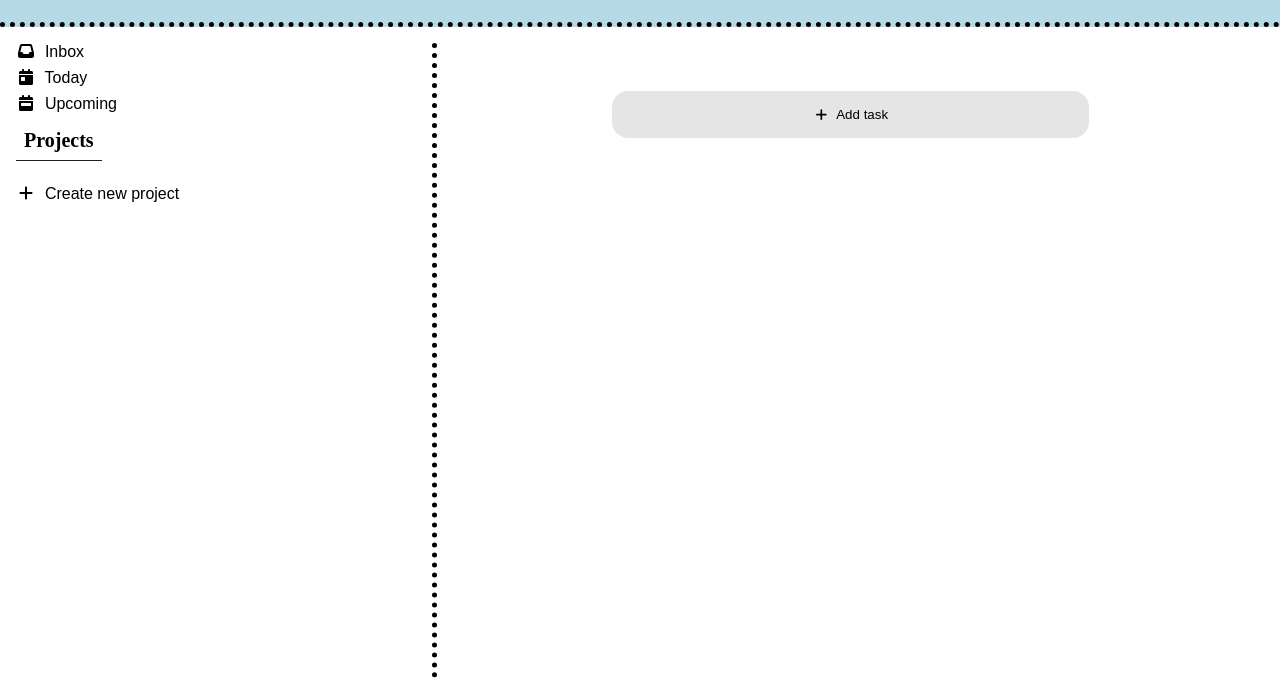
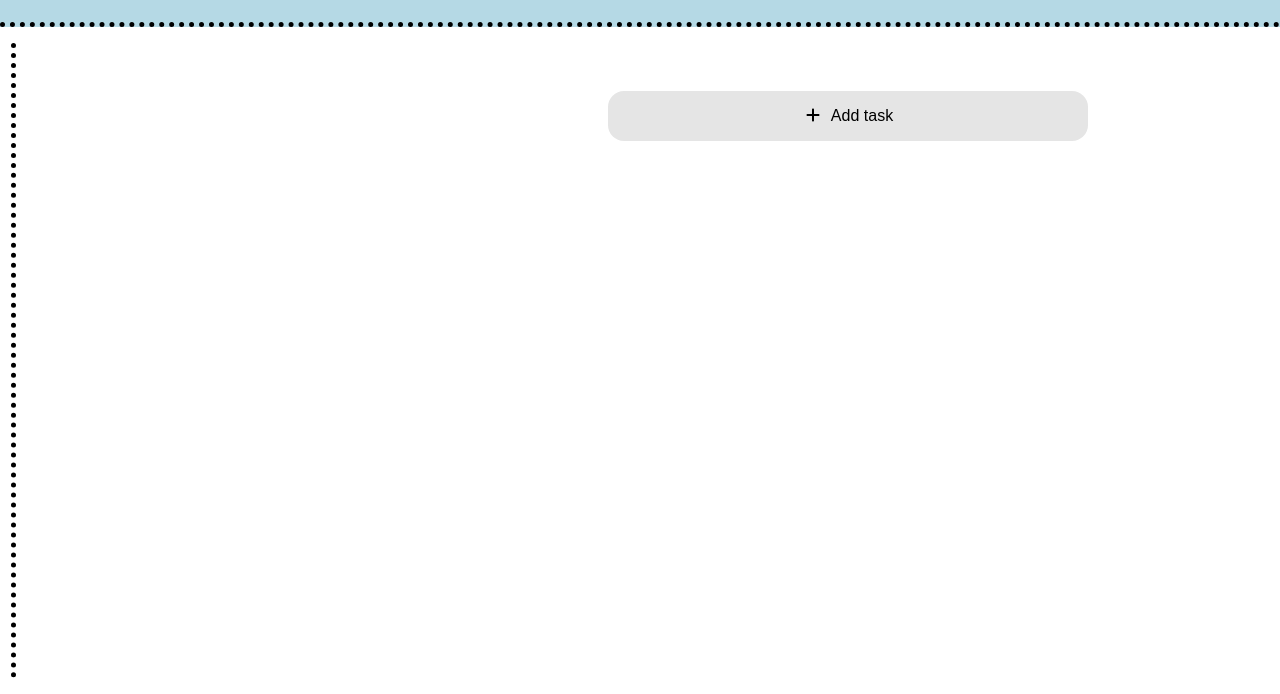
Before and after one commit to atielking98/odin-todo, a website built with webpack: page dist/index.html in a window 1280 px wide. Both pictures are taken after a click on the button 25 px from the left and 78 px from the top of the page. Shown: the part 106-800 px from the top of the page. Built offline with nearby package versions, Linux system fonts and the light colour scheme.

Commit message:
collapsing sidebar

```diff
--- a/src/pageevents.js
+++ b/src/pageevents.js
@@ -12,6 +12,14 @@ export default function domEvents() {
     console.log("hi");
     d.addEventListener('click', (e) => {
         console.log(e.target);
+
+        // Click on sidebar icon, toggles collapsing sidebar
+        if (e.target.matches('.sidebar-btn')) {
+            console.log("hi");
+            const sidebar = document.getElementById('sidebar');
+            sidebar.classList.toggle('collapsed');
+        }
+
         // Display add task form
         // Cancel add task form
         // Submit add task form
@@ -25,6 +33,5 @@ export default function domEvents() {
         // Click on today
         // Click on upcoming
         // Click on home
-        // Click on sidebar icon
     })
 }
--- a/src/pageload.js
+++ b/src/pageload.js
@@ -1,4 +1,4 @@
-export default function pageLoad() {
+export default function initialPageLoad() {
     console.log('I get called from page-load.js!');
     const content = document.createElement('div');
     content.className = 'content';
@@ -31,7 +31,7 @@ export default function pageLoad() {
     const main = document.createElement('div');
     main.className = 'main';
     main.innerHTML = `
-    <div class="menu">
+    <div id="sidebar">
         <button class="btn active" id="inbox"><i class="fas fa-inbox fa-fw"></i>&nbsp; Inbox</button>
         <button class="btn" id="today"><i class="fas fa-calendar-day fa-fw"></i>&nbsp; Today</button>
         <button class="btn" id="week"><i class="fas fa-calendar-week fa-fw"></i>&nbsp; Upcoming</button>
--- a/src/style.css
+++ b/src/style.css
@@ -33,21 +33,22 @@
     padding: 1rem;
 }
 
-.menu {
+#sidebar {
     display: flex;
     flex-direction: column;
     align-items: flex-start;
-    font-size: 1rem;
     gap: 8px;
+    border-right: 5px dotted black;
+    transition: 200ms ease;
 }
 
-
-.task-container {
-    border-left: 5px dotted black
+#sidebar button {
+    font-size: 1rem;
 }
 
-.menu button {
-    font-size: 1rem;
+#sidebar.collapsed {
+    transform: translateX(-100%);
+    transition: 200ms ease;
 }
 
 .project-section-title {
@@ -92,7 +93,9 @@ button {
     background-color: var(--dark-gray);
     border-radius: 1rem;
     transition: all .5s ease;
+    font-size: 1rem;
 }
+
 
 .task-container .btn i {
     transition: all .5s ease;
@@ -118,3 +121,11 @@ button {
 .high {
     background-color: rgba(244, 107, 107, 0.893);
 }
+
+svg {
+    pointer-events: none
+  }
+
+.fas {
+    pointer-events: none;
+}
```
Also changed, not shown: src/home.png (added).
